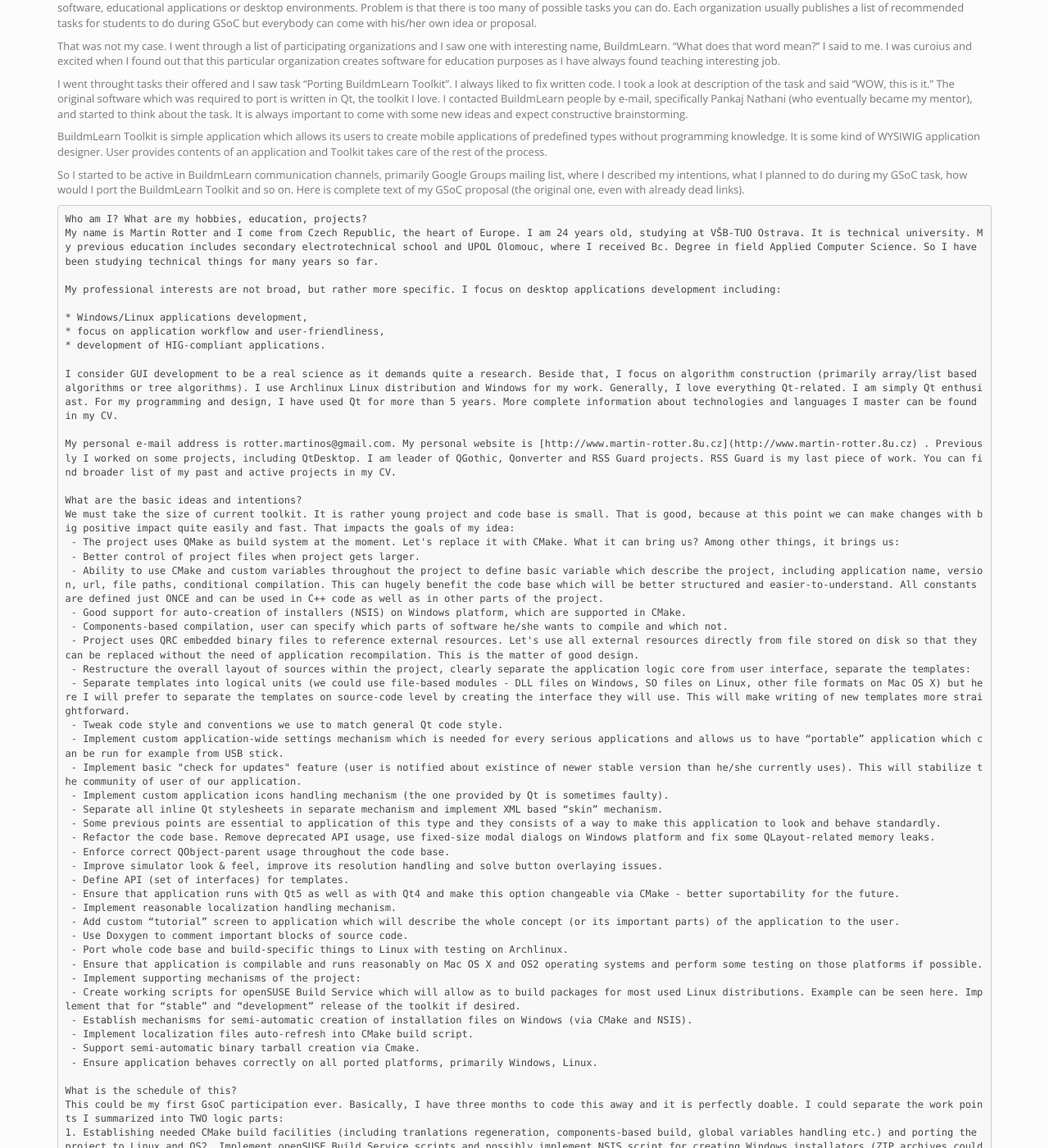
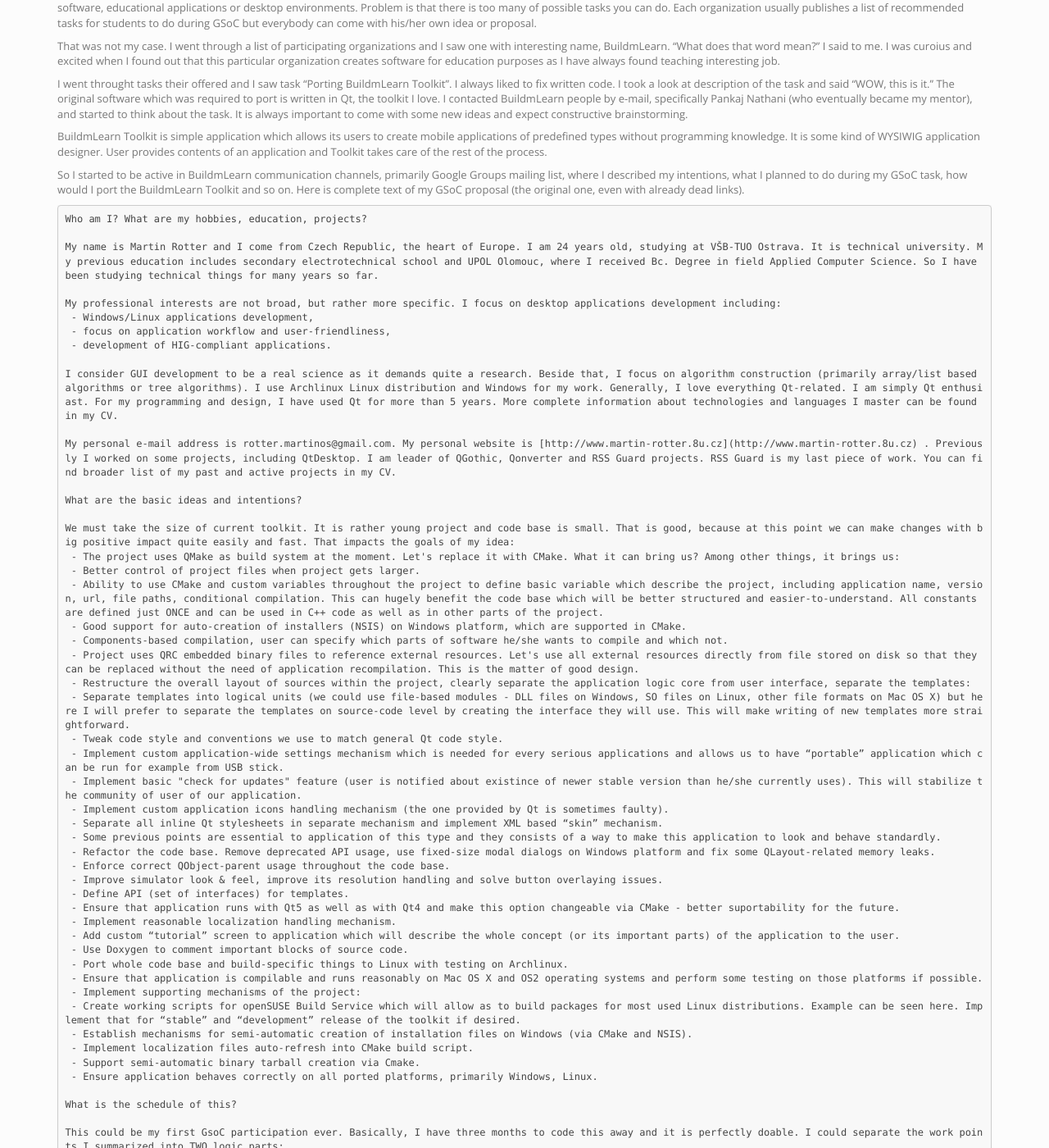
Before and after one commit to martinrotter/martinrotter.github.io, a Jekyll site: the page built from _posts/2014-08-19-gsoc-amazing-three-months.md, in a window 1280 px wide and 1400 px high, scrolled down 365 px. Shown: the whole window at 82% size. Built offline with Jekyll 4.4.1, drawn with Linux system fonts in a browser that asks for light colours; some of the changed lines change nothing that is shown; some of the changed text lies outside the part shown.

Commit message:
New psot.

````diff
--- a/_posts/2014-08-19-gsoc-amazing-three-months.md
+++ b/_posts/2014-08-19-gsoc-amazing-three-months.md
@@ -34,27 +34,26 @@
 
 I went throught tasks their offered and I saw task "Porting BuildmLearn Toolkit". I always liked to fix written code. I took a look at description of the task and said "WOW, this is it." The original software which was required to port is written in Qt, the toolkit I love. I contacted BuildmLearn people by e-mail, specifically Pankaj Nathani (who eventually became my mentor), and started to think about the task. It is always important to come with some new ideas and expect constructive brainstorming.
 
-{% include gallery.html image="toolkit-1.png" id="gal1" %}
-
 BuildmLearn Toolkit is simple application which allows its users to create mobile applications of predefined types without programming knowledge. It is some kind of WYSIWIG application designer. User provides contents of an application and Toolkit takes care of the rest of the process.
 
 So I started to be active in BuildmLearn communication channels, primarily Google Groups mailing list, where I described my intentions, what I planned to do during my GSoC task, how would I port the BuildmLearn Toolkit and so on. Here is complete text of my GSoC proposal (the original one, even with already dead links).
 
 ```text
 Who am I? What are my hobbies, education, projects?
+
 My name is Martin Rotter and I come from Czech Republic, the heart of Europe. I am 24 years old, studying at VŠB-TUO Ostrava. It is technical university. My previous education includes secondary electrotechnical school and UPOL Olomouc, where I received Bc. Degree in field Applied Computer Science. So I have been studying technical things for many years so far.
 
 My professional interests are not broad, but rather more specific. I focus on desktop applications development including:
-
-* Windows/Linux applications development,
-* focus on application workflow and user-friendliness,
-* development of HIG-compliant applications.
+ - Windows/Linux applications development,
+ - focus on application workflow and user-friendliness,
+ - development of HIG-compliant applications.
 
 I consider GUI development to be a real science as it demands quite a research. Beside that, I focus on algorithm construction (primarily array/list based algorithms or tree algorithms). I use Archlinux Linux distribution and Windows for my work. Generally, I love everything Qt-related. I am simply Qt enthusiast. For my programming and design, I have used Qt for more than 5 years. More complete information about technologies and languages I master can be found in my CV.
 
 My personal e-mail address is rotter.martinos@gmail.com. My personal website is [http://www.martin-rotter.8u.cz](http://www.martin-rotter.8u.cz) . Previously I worked on some projects, including QtDesktop. I am leader of QGothic, Qonverter and RSS Guard projects. RSS Guard is my last piece of work. You can find broader list of my past and active projects in my CV.
 
 What are the basic ideas and intentions?
+
 We must take the size of current toolkit. It is rather young project and code base is small. That is good, because at this point we can make changes with big positive impact quite easily and fast. That impacts the goals of my idea:
  - The project uses QMake as build system at the moment. Let's replace it with CMake. What it can bring us? Among other things, it brings us:
  - Better control of project files when project gets larger.
@@ -88,6 +87,7 @@
  - Ensure application behaves correctly on all ported platforms, primarily Windows, Linux.
 
 What is the schedule of this?
+
 This could be my first GsoC participation ever. Basically, I have three months to code this away and it is perfectly doable. I could separate the work points I summarized into TWO logic parts:
 1. Establishing needed CMake build facilities (including tranlations regeneration, components-based build, global variables handling etc.) and porting the project to Linux and OS2. Implement openSUSE Build Service scripts and possibly implement NSIS script for creating Windows installators (ZIP archives could be enough for phase 1 possibly). After that refactor the whole code base. This phase is important as it reworks the application to new build system, clears the memory leaks, removes unnecessary code and makes it running on Linux and OS2. This is absolutely crucial before we make any further arrangements.
 2. Build on phase 1 and implement the new application logic blocks – settings, skin/icon handling, interfaces for templates, enhance existing templates to match application layout and implement rest of features.
@@ -95,9 +95,11 @@
 From my point of view, phase 1 is pretty-much perfect set of points to be done for mid-term evaluation as it offers us some room for changes and compromises. Second phase will be more inovative part which is good for final evaluation. Remember, that we need to stabilize the source code base in phase 1 before we do any innovative work in phase 2!
 
 Do I have time for doing this?
+
 Let me put the facts on the table. I already have full-time job and I study (part-time) university. I can spend around 22 hours a week on this project and I honestly believe it is enough to pass the task points. I believe that the changes I propose will move the toolkit into safe, maintainable state. It is important to make crucial adjustments and changes now. It is easier to change and improve young project than rewriting it when it has 100 000 lines or more.
 
 Do I have to say any other facts?
+
 Yes, I do. Your organization is the only one I want to make my proposal for. This is my first GSoC experience ever. I generally like the ideas behind this application as it can be very useful for example for teachers. Moreover, it is written using Qt and that is the fact I love about this project.
 ```
 
@@ -107,11 +109,9 @@
 
 I had to wait if BuildmLearn organization will pick me but guess what, they did. I was selected from more than 250 applicants! Exciting journey was started.
 
-Daily routine and mid-term evaluation
+### Daily routine and mid-term evaluation
 
 It is incredible important to communicate with your mentor. You must take time offset into account. I am located in Czech Republic, Europe while my mentor is located in India, Asia. Note that time difference betweene these two locations is (more or less) 5 hours. So If you start working on your GSoC stuff on late afternoon, your mentor might be already sleeping!
-
-toolkit-2
 
 It is good to communicate with your mentor frequently. You must have courage to ask right questions and request advices but you have to be self-reliant and self-confident in the same time.
 
@@ -121,7 +121,7 @@
 
 I was little bit nervous about mid-term evaluation, but my nerouvseness proved to be unnecessary. I passed the evaluation and I was happy.
 
-Phase two - adding fancy features
+### Phase two - adding fancy features
 
 Phase two of my task was to add one more template to the Toolkit. Template for learning to spell words. I must say that some disagreements appeared, but you have to know one thing. If misunderstanding or disagreement appears, then solve it with your mentor via constructive discussion. Both parties must be happy about the result, you and your organization.
 
@@ -129,24 +129,26 @@
 
 So I added feature to upload mobile applications to special cloud storage called BuildmLearn Store. The Store will be used in the future.
 
-toolkit-3
-
 I was very happy, that all stuff was implemented and rougly tested before the deadline. If you know, you will not catch some deadline, inform your mentor. You must deliver both good and bad messages to him/her.
 
 We ported BuildmLearn Toolkit to Windows, Linux, OS/2 and Mac OS X, which is great achievement, which I am proud of.
 
-GSoC 2014 internals
+### GSoC 2014 internals
 
 Let me write few things about the GSoC organization itself. Important part of the GSoC is money and the way they are delivered to you.  If you are successfull, then you are paid for your GSoC effort. In previous years, payments were usually made via special prepaid "VISA" bank card which was sent to every participant. I must say I do not like this way so I was hoping that this year will be different. And it was. There was now option to get your reward via ordinary bank account money transfer. SUPERB! This way is much more comfortable for anyone. All relevant information is always delivered to your mailbox which you use for your GSoC registration. It is important to read all GSoC-related e-mails.
 
-Links
+### Links
+
+You can see pictures for this blog post <a id="gal" href="#">here</a>.
+
+{% include gallery.html image="toolkit-1.png" id="gal" %}
 
 See all related links to my GSoC work and other stuff:
 
-martin.rotterovi.eu/category/gsoc-2014  ~all my GSoC 2014 blog posts,
-www.github.com/BuildmLearn/BuildmLearn-Toolkit  ~BuildmLearn Toolkit source code,
-www.buildmlearn.org  ~BuildmLearn homepage,
-www.buildmlearn.github.io/BuildmLearn-Toolkit/docs  ~BuildmLearn Toolkit reference documentation.
-Conclusions
+* www.github.com/BuildmLearn/BuildmLearn-Toolkit  ~BuildmLearn Toolkit source code,
+* www.buildmlearn.org  ~BuildmLearn homepage,
+* www.buildmlearn.github.io/BuildmLearn-Toolkit/docs  ~BuildmLearn Toolkit reference documentation.
+
+### Conclusions
 
 I got married during GSoC. That fact along with GSoC participation made my summer perfect.
````
